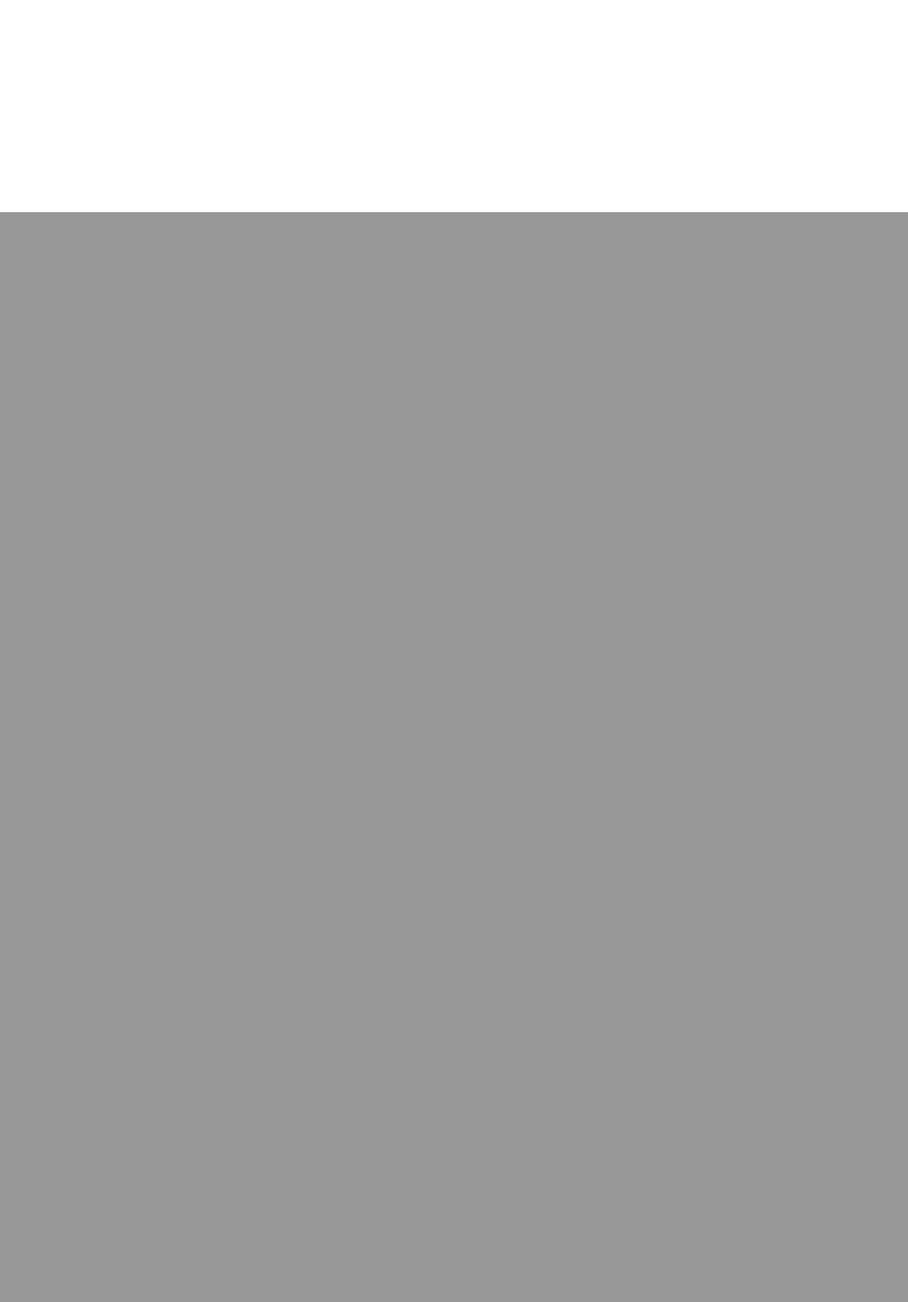
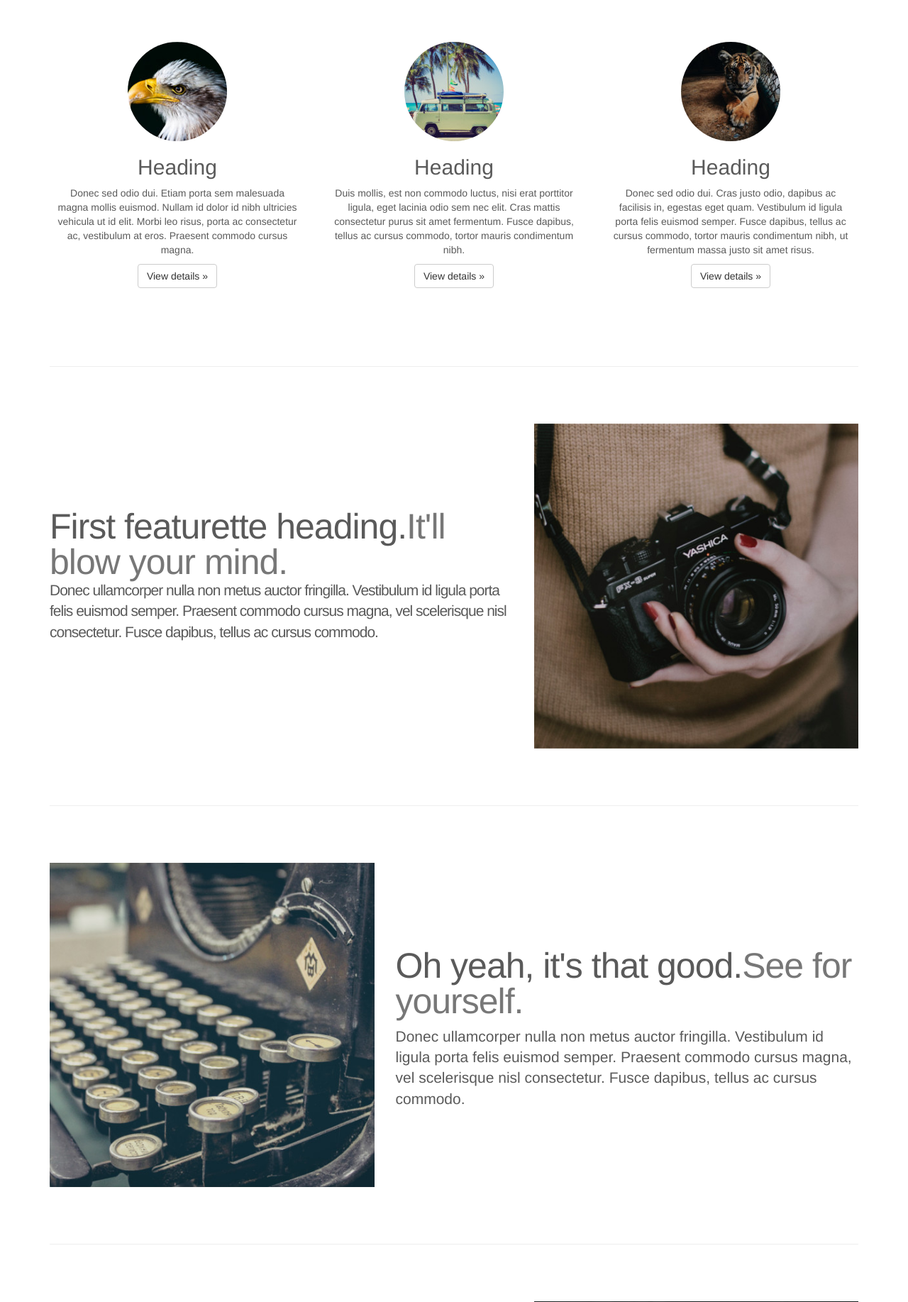
Before and after one commit to deineryao/EnergyAI, a Node server app: page / in a window 1280 px wide. Shown: the part 501-2336 px from the top of the page at 71% size. Before the commit the page ends 800 px from the top, so only its background shows below. Run offline with Node 20, Linux system fonts and the light colour scheme; some libraries are stand-ins or nearby versions.

Commit message:
home page

```diff
--- a/views/index.pug
+++ b/views/index.pug
@@ -42,7 +42,73 @@ block content
   // ==================================================
   +carousel("myCarousel",
     [
-      {image:"http://rajasegar.github.io/JADE-Bootstrap/images/carousel1.jpg",h1:"Example headline",p:"Note: If you're viewing this page via a codefile:///code URL, the 'next' and 'previous' Glyphicon buttons on the left and right might not load/display properly due to web browser security rules.",button:{caption:"Sign up today",url:"#"}},
-      {image:"http://rajasegar.github.io/JADE-Bootstrap/images/carousel2.jpg",h1:"Another example headline",p:"Cras justo odio, dapibus ac facilisis in, egestas eget quam. Donec id elit non mi porta gravida at eget metus. Nullam id dolor id nibh ultricies vehicula ut id elit.",button:{caption:"Learn more",url:"#"}},
-      {image:"http://rajasegar.github.io/JADE-Bootstrap/images/carousel3.jpg",h1:"One more for good measure.",p:"Cras justo odio, dapibus ac facilisis in, egestas eget quam. Donec id elit non mi porta gravida at eget metus. Nullam id dolor id nibh ultricies vehicula ut id elit.",button:{caption:"Browse gallery",url:"#"}}
+      {image:"/images/carousel1.jpg",h1:"Example headline",p:"Note: If you're viewing this page via a codefile:///code URL, the 'next' and 'previous' Glyphicon buttons on the left and right might not load/display properly due to web browser security rules.",button:{caption:"Sign up today",url:"#"}},
+      {image:"/images/carousel2.jpg",h1:"Another example headline",p:"Cras justo odio, dapibus ac facilisis in, egestas eget quam. Donec id elit non mi porta gravida at eget metus. Nullam id dolor id nibh ultricies vehicula ut id elit.",button:{caption:"Learn more",url:"#"}},
+      {image:"/images/carousel3.jpg",h1:"One more for good measure.",p:"Cras justo odio, dapibus ac facilisis in, egestas eget quam. Donec id elit non mi porta gravida at eget metus. Nullam id dolor id nibh ultricies vehicula ut id elit.",button:{caption:"Browse gallery",url:"#"}}
     ])
+
+  .container.marketing
+    .row
+      .col-lg-4
+        img.img-circle(src='../images/marketing1.jpg', alt='Generic placeholder image', width='140', height='140')
+        h2 Heading
+        p
+          | Donec sed odio dui. Etiam porta sem malesuada magna mollis euismod. Nullam id dolor id nibh ultricies vehicula ut id elit. Morbi leo risus, porta ac consectetur ac, vestibulum at eros. Praesent commodo cursus magna.
+        p
+          a.btn.btn-default(href='#', role='button') View details »
+      .col-lg-4
+        img.img-circle(src='../images/marketing2.jpg', alt='Generic placeholder image', width='140', height='140')
+        h2 Heading
+        p
+          | Duis mollis, est non commodo luctus, nisi erat porttitor ligula, eget lacinia odio sem nec elit. Cras mattis consectetur purus sit amet fermentum. Fusce dapibus, tellus ac cursus commodo, tortor mauris condimentum nibh.
+        p
+          a.btn.btn-default(href='#', role='button') View details »
+      .col-lg-4
+        img.img-circle(src='../images/marketing3.jpg', alt='Generic placeholder image', width='140', height='140')
+        h2 Heading
+        p
+          | Donec sed odio dui. Cras justo odio, dapibus ac facilisis in, egestas eget quam. Vestibulum id ligula porta felis euismod semper. Fusce dapibus, tellus ac cursus commodo, tortor mauris condimentum nibh, ut fermentum massa justo sit amet risus.
+        p
+          a.btn.btn-default(href='#', role='button') View details »
+    // START THE FEATURETTES
+    hr.featurette-divider
+    .row.featurette
+      .col-md-7
+        h2.featurette-heading
+          | First featurette heading.
+          span.text-muted It'll blow your mind.
+          p.lead
+            | Donec ullamcorper nulla non metus auctor fringilla. Vestibulum id ligula porta felis euismod semper. Praesent commodo cursus magna, vel scelerisque nisl consectetur. Fusce dapibus, tellus ac cursus commodo.
+      .col-md-5
+        img.featurette-image.img-responsive.center-block(src='../images/featurette1.jpg', alt='Generic placeholder image')
+    hr.featurette-divider
+    .row.featurette
+      .col-md-7.col-md-push-5
+        h2.featurette-heading
+          | Oh yeah, it's that good.
+          span.text-muted See for yourself.
+        p.lead
+          | Donec ullamcorper nulla non metus auctor fringilla. Vestibulum id ligula porta felis euismod semper. Praesent commodo cursus magna, vel scelerisque nisl consectetur. Fusce dapibus, tellus ac cursus commodo.
+      .col-md-5.col-md-pull-7
+        img.featurette-image.img-responsive.center-block(src='../images/featurette2.jpg', alt='Generic placeholder image')
+    hr.featurette-divider
+    .row.featurette
+      .col-md-7
+        h2.featurette-heading
+          | And lastly, this one.
+          span.text-muted Checkmate.
+        p.lead
+          | Donec ullamcorper nulla non metus auctor fringilla. Vestibulum id ligula porta felis euismod semper. Praesent commodo cursus magna, vel scelerisque nisl consectetur. Fusce dapibus, tellus ac cursus commodo.
+      .col-md-5
+        img.featurette-image.img-responsive.center-block(src='../images/featurette3.jpg', alt='Generic placeholder image')
+    hr.featurette-divider
+    // /END THE FEATURETTES
+    // FOOTER
+    footer
+      p.pull-right
+        a(href='#') Back to top
+      p
+        | © 2017 Company, Inc. ·
+        a(href='#') Privacy
+        |  ·
+      a(href='#') Terms
```
Also changed, not shown: public/images/carousel1.jpg (added), public/images/carousel2.jpg (added), public/images/carousel3.jpg (added), public/images/featurette1.jpg (added), public/images/featurette2.jpg (added), public/images/featurette3.jpg (added), public/images/marketing1.jpg (added), public/images/marketing2.jpg (added), public/images/marketing3.jpg (added).
